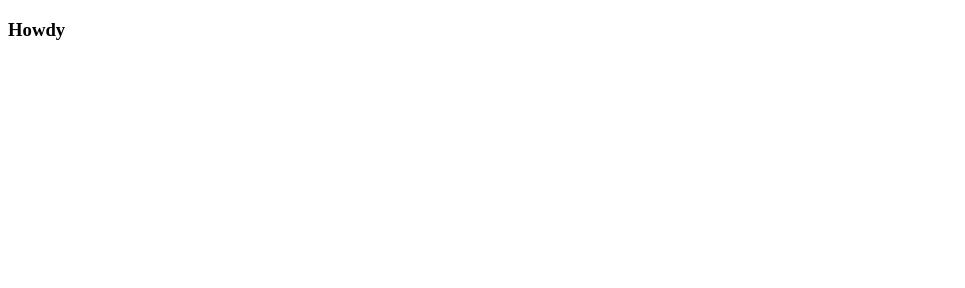
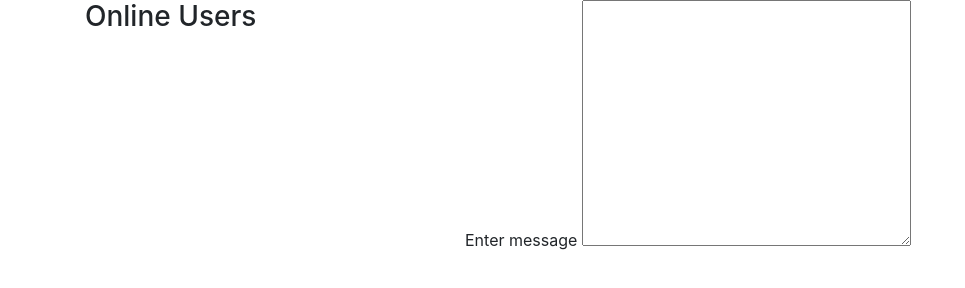
Before and after one commit to ConnerMcCabe/Express-Socket.IO, a website: page index.html in a window 1280 px wide. Shown: the whole page, without its empty margins (0-965 px from the left). Drawn offline with nearby package versions, Linux system fonts and the light colour scheme.

Commit message:
some updates w/ bootstrap & jquery

```diff
--- a/index.html
+++ b/index.html
@@ -2,12 +2,31 @@
 <html lang="en">
 <head>
   <title>Socket.IO chat</title>
+  <link rel="stylesheet" href="https://stackpath.bootstrapcdn.com/bootstrap/4.3.1/css/bootstrap.min.css" integrity="sha384-ggOyR0iXCbMQv3Xipma34MD+dH/1fQ784/j6cY/iJTQUOhcWr7x9JvoRxT2MZw1T" crossorigin="anonymous">
+  <script src="http://code.jquery.com/jquery-latest.min.js"></script>
   <style></style>
-  <script>
-
-  </script>
+  <script src="/socket.io/socket.io.js"></script>
   </head>
   <body>
-    <h3>Howdy</h3>
+    <div class="container">
+      <div class="row">
+        <div class="col-md-4">
+          <div class="well">
+            <h3>Online Users</h3>
+            <ul class="list-group" id="users"></ul>
+          </div>
+        </div>
+
+        <div class="col-md-8">
+          <div class="chat" id="chat"></div>
+          <form id="messageForm">
+            <div class="form-group">
+              <label>Enter message</label>
+              <textarea class="" id="" cols="30" rows="10"></textarea>
+            </div>
+          </form>
+        </div>
+      </div>
+    </div>
   </body>
 </html>
```
